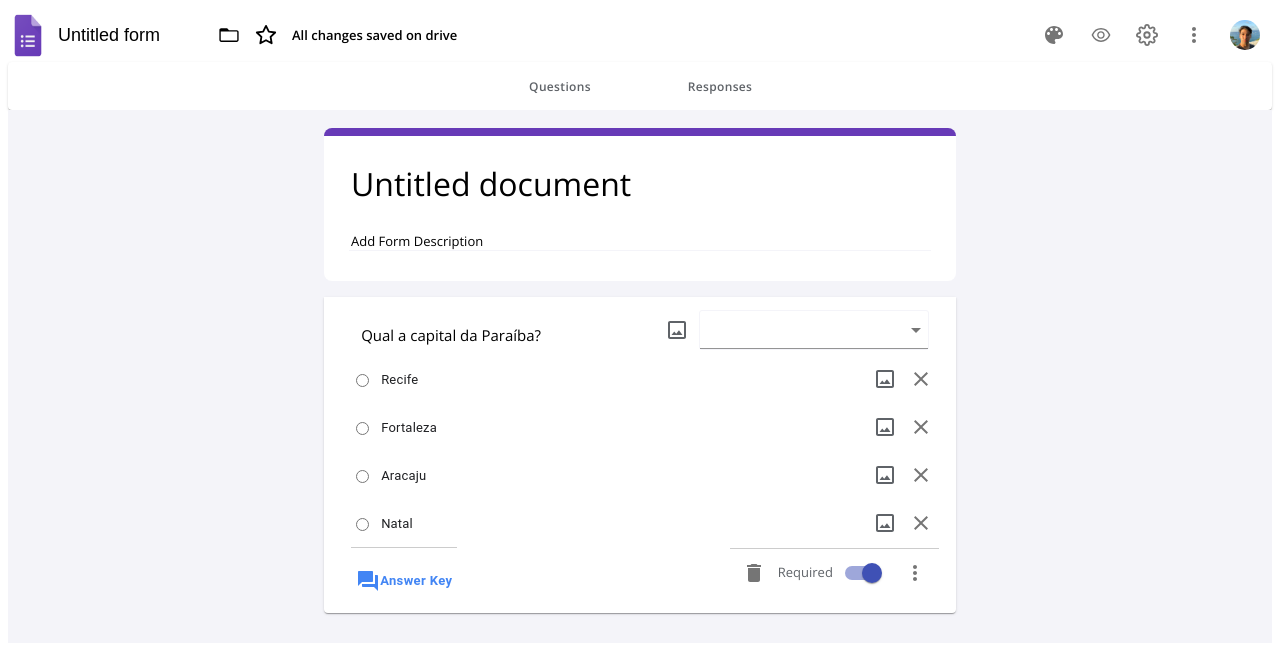
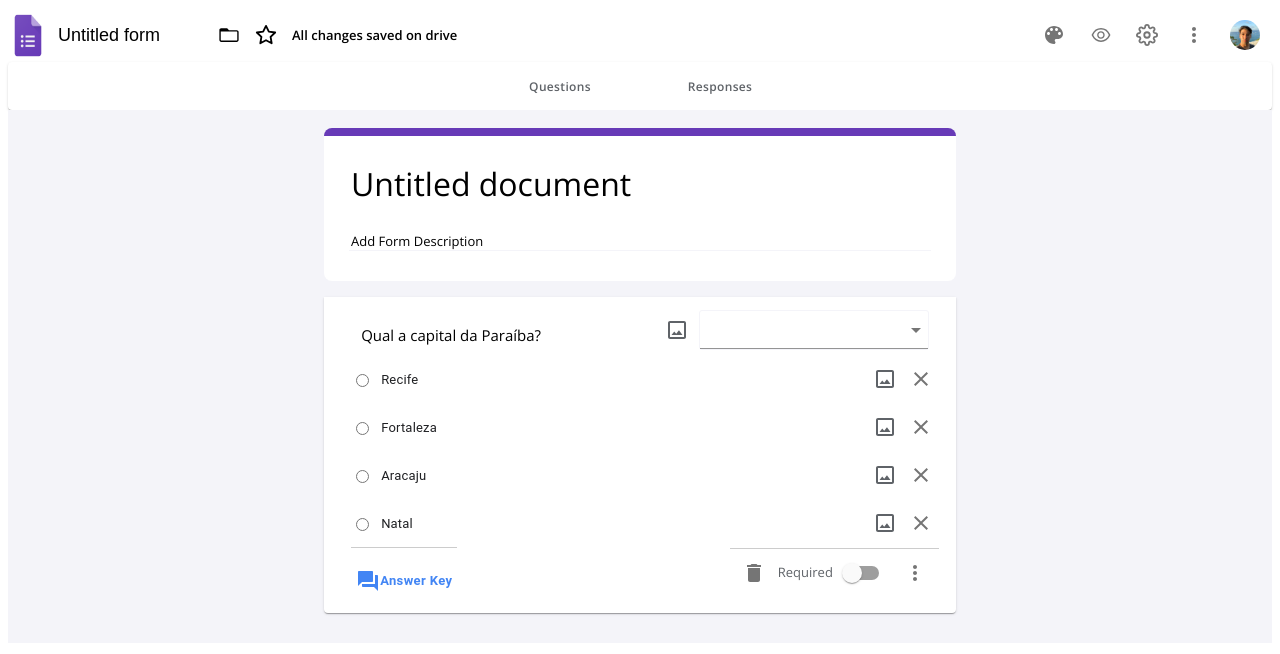
Before and after one commit to MicaelTargino/GoogleFormsClone_frontend, a React (Create React App) app: page /form/1 in a window 1280 px wide. Shown: the top 654 px of the page. Built offline with nearby package versions, Linux system fonts and the light colour scheme.

Commit message:
conditional rendering by editing/read modes

```diff
--- a/src/components/QuestionForm/QuestionForm.jsx
+++ b/src/components/QuestionForm/QuestionForm.jsx
@@ -9,6 +9,7 @@ import QuestionAnswerIcon from '@material-ui/icons/QuestionAnswer';
 import './QuestionForm.css';
 
 const QuestionForm = () => {
+    const [editingMode, setEditingMode] = useState(true);
     const [questions, setQuestions] = useState([
         {
             questionText: 'Qual a capital da Paraíba?',
@@ -21,33 +22,24 @@ const QuestionForm = () => {
             ],
             open: true,
             required: false
-        }
+        },
     ]);
-    const questionsUI = () => {
-        return questions.map((ques, i) => (
+    return (
+        <>
+        <div className="question_form">
+            <br/>
+            <div className="section">
+                <div className="question_title_section">
+                    <div className="question_form_top">
+                        <input type="text" className="question_form_top_name" style={{ color: 'black' }} placeholder="Untitled document"/>
+                        <input type="text" className="question_form_top_desc" placeholder="Add Form Description"/>
+                    </div>
+                </div>
+
+
+            {editingMode ? questions.map((ques, i) => (
             <Accordion key={i} expanded={ques.open} className={ques.open && 'add_bolder'}>
-                {/* <AccordionSummary aria-controls="panella-content" id="panella-header" elevation={1} style={{width: '100%'}}>
-                {ques.open && (
-                    <div className="saved_questions">
-                        <Typography style={{ fontSize:'15px', fontWeight: '400', letterSpacing: '.1px', lineHeight: '24px',paddingBottom: '8px' }}>
-                            {i+1}. {ques.questionText}
-                        </Typography>
 
-                        {ques.options.map((option, j) =>(
-                            <div key={j}>
-                                <div style={{display: 'flex'}}>
-                                    <FormControlLabel style={{ marginLeft: '2px', marginBottom: '5px', marginRight: '0' }} control={<input type={ques.questionType} name={`question-${i}`}></input>} color="primary" required={ques.required}>
-                                    </FormControlLabel>
-                                        <Typography style={{ marginLeft: '2px' ,fontFamily: 'Roboto, Arial, sans-serif', fontSize: '13px', fontWeight: '400', letterSpacing: '.2px', lineHeight: '20px', color:'#202124' }}>
-                                            {option.optionText}
-                                        </Typography>
-                                </div>
-                            </div>
-                        )
-                        )}
-                    </div>
-                )}
-                </AccordionSummary> */}
                 <div className="question_boxes">
                     <AccordionDetails className="add_question">
                             <div className="add_question_top">
@@ -97,7 +89,7 @@ const QuestionForm = () => {
                                         <DeleteIcon />
                                     </IconButton>
                                         <span style={{ color: '#5f6368', fontSize: '13px', fontFamily: 'Open Sans, Arial, sans-serif' }}>Required</span>
-                                        <Switch name="checkedA" color="primary" checked></Switch>
+                                        <Switch name="checkedA" color="primary" checked={ques.required}></Switch>
                                     <IconButton>
                                         <MoreVert />
                                     </IconButton>
@@ -107,21 +99,33 @@ const QuestionForm = () => {
                     </AccordionDetails>
                 </div>
             </Accordion>
-        ))
-    }
-    return (
-        <>
-        <div className="question_form">
-            <br/>
-            <div className="section">
-                <div className="question_title_section">
-                    <div className="question_form_top">
-                        <input type="text" className="question_form_top_name" style={{ color: 'black' }} placeholder="Untitled document"/>
-                        <input type="text" className="question_form_top_desc" placeholder="Add Form Description"/>
+        )) : questions.map((ques, i) => (
+            <Accordion key={i} expanded={ques.open} className={ques.open && 'add_bolder'}>
+                 <AccordionSummary aria-controls="panella-content" id="panella-header" elevation={1} style={{width: '100%'}}>
+                {ques.open && (
+                    <div className="saved_questions">
+                        <Typography style={{ fontSize:'15px', fontWeight: '400', letterSpacing: '.1px', lineHeight: '24px',paddingBottom: '8px' }}>
+                            {i+1}. {ques.questionText}
+                        </Typography>
+
+                        {ques.options.map((option, j) =>(
+                            <div key={j}>
+                                <div style={{display: 'flex'}}>
+                                    <FormControlLabel style={{ marginLeft: '2px', marginBottom: '5px', marginRight: '0' }} control={<input type={ques.questionType} name={`question-${i}`}></input>} color="primary" required={ques.required}>
+                                    </FormControlLabel>
+                                        <Typography style={{ marginLeft: '2px' ,fontFamily: 'Roboto, Arial, sans-serif', fontSize: '13px', fontWeight: '400', letterSpacing: '.2px', lineHeight: '20px', color:'#202124' }}>
+                                            {option.optionText}
+                                        </Typography>
+                                </div>
+                            </div>
+                        )
+                        )}
                     </div>
-                </div>
+                )}
+                </AccordionSummary>
+            </Accordion>
+            ))}
 
-                {questionsUI()}
             </div>
         </div>
         </>
```
